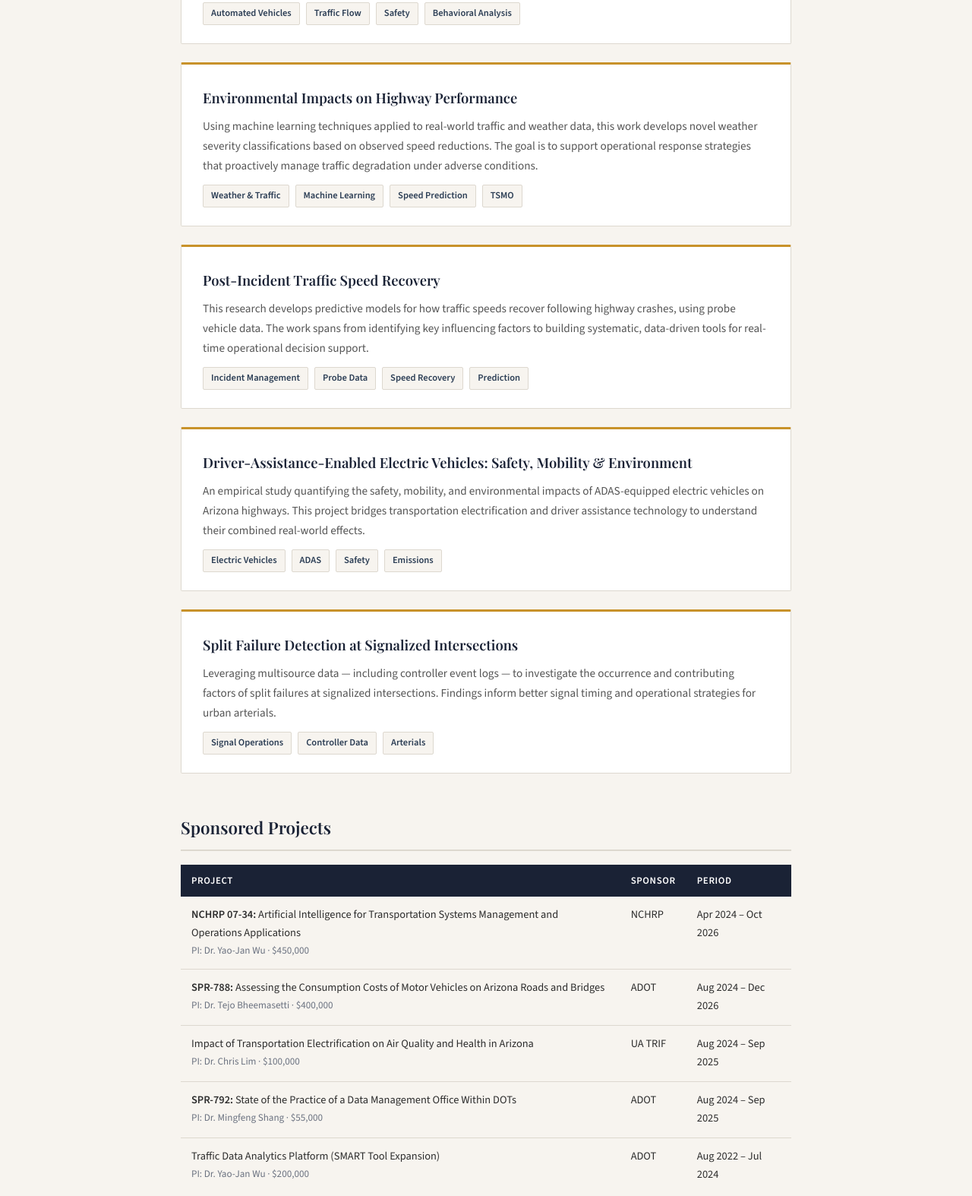
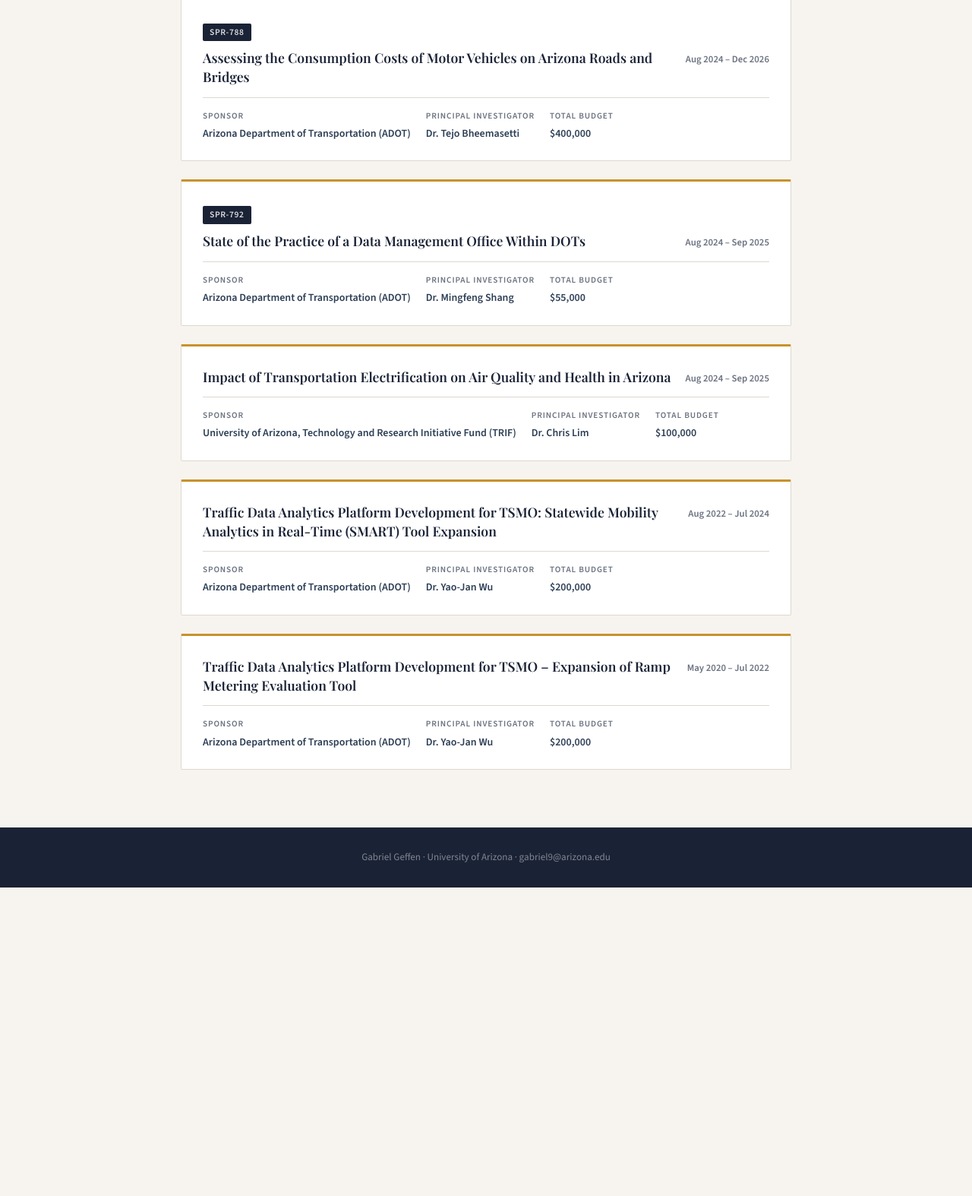
Before and after one commit to gabrielgeffen/gabrielgeffen.github.io, a plain HTML site: page projects/index.html in a window 1280 px wide. Shown: the part 536-2110 px from the top of the page at 76% size. After the commit the page ends 1704 px from the top, so only its background shows below. Drawn offline with nearby package versions, Linux system fonts and the light colour scheme.

Commit message:
Revise to only include sponsored research projects

```diff
--- a/projects/index.html
+++ b/projects/index.html
@@ -24,67 +24,31 @@
             color: var(--text);
             line-height: 1.7;
         }
-        header {
-            background: var(--navy);
-            color: white;
-            padding: 0 48px;
-        }
+        header { background: var(--navy); padding: 0 48px; }
         .header-inner {
-            max-width: 900px;
-            margin: 0 auto;
-            display: flex;
-            align-items: center;
-            justify-content: space-between;
-            height: 64px;
+            max-width: 900px; margin: 0 auto;
+            display: flex; align-items: center;
+            justify-content: space-between; height: 64px;
         }
         .site-name {
             font-family: 'Playfair Display', serif;
-            font-size: 1.2rem;
-            color: white;
-            text-decoration: none;
+            font-size: 1.2rem; color: white; text-decoration: none;
         }
         nav a {
-            color: rgba(255,255,255,0.75);
-            text-decoration: none;
-            font-size: 0.875rem;
-            font-weight: 600;
-            letter-spacing: 0.08em;
-            text-transform: uppercase;
-            margin-left: 28px;
-            transition: color 0.2s;
+            color: rgba(255,255,255,0.75); text-decoration: none;
+            font-size: 0.875rem; font-weight: 600;
+            letter-spacing: 0.08em; text-transform: uppercase;
+            margin-left: 28px; transition: color 0.2s;
         }
         nav a:hover, nav a.active { color: var(--amber-light); }
         .page-header {
-            background: var(--navy);
-            color: white;
-            padding: 40px 48px 48px;
-            border-bottom: 3px solid var(--amber);
+            background: var(--navy); color: white;
+            padding: 40px 48px 48px; border-bottom: 3px solid var(--amber);
         }
         .page-header-inner { max-width: 900px; margin: 0 auto; }
-        .page-header h1 {
-            font-family: 'Playfair Display', serif;
-            font-size: 2rem;
-            margin-top: 8px;
-        }
-        .page-header .breadcrumb {
-            color: var(--amber-light);
-            font-size: 0.8rem;
-            font-weight: 600;
-            letter-spacing: 0.1em;
-            text-transform: uppercase;
-        }
-        main {
-            max-width: 900px;
-            margin: 0 auto;
-            padding: 52px 48px;
-        }
-        .section { margin-bottom: 52px; }
-        h2 {
-            font-family: 'Playfair Display', serif;
-            font-size: 1.4rem;
-            color: var(--navy);
-            margin-bottom: 14px;
-        }
+        .page-header h1 { font-family: 'Playfair Display', serif; font-size: 2rem; margin-top: 8px; }
+        .breadcrumb { color: var(--amber-light); font-size: 0.8rem; font-weight: 600; letter-spacing: 0.1em; text-transform: uppercase; }
+        main { max-width: 900px; margin: 0 auto; padding: 52px 48px; }
         .project-card {
             background: white;
             border: 1px solid var(--border);
@@ -93,56 +57,59 @@
             border-radius: 2px;
             margin-bottom: 24px;
         }
+        .project-card-header {
+            display: flex;
+            justify-content: space-between;
+            align-items: flex-start;
+            gap: 16px;
+            margin-bottom: 12px;
+        }
         .project-card h3 {
             font-family: 'Playfair Display', serif;
-            font-size: 1.15rem;
+            font-size: 1.1rem;
             color: var(--navy);
+            line-height: 1.4;
+        }
+        .project-period {
+            font-size: 0.8rem;
+            font-weight: 600;
+            color: var(--muted);
+            white-space: nowrap;
+            padding-top: 3px;
+        }
+        .project-meta {
+            display: flex;
+            flex-wrap: wrap;
+            gap: 20px;
+            margin-top: 14px;
+            padding-top: 14px;
+            border-top: 1px solid var(--border);
+            font-size: 0.875rem;
+        }
+        .meta-item { display: flex; flex-direction: column; gap: 2px; }
+        .meta-label {
+            font-size: 0.7rem;
+            font-weight: 600;
+            letter-spacing: 0.08em;
+            text-transform: uppercase;
+            color: var(--muted);
+        }
+        .meta-value { color: var(--slate); font-weight: 600; }
+        .project-id {
+            display: inline-block;
+            font-size: 0.72rem;
+            font-weight: 600;
+            letter-spacing: 0.06em;
+            text-transform: uppercase;
+            background: var(--navy);
+            color: rgba(255,255,255,0.85);
+            padding: 2px 9px;
+            border-radius: 2px;
             margin-bottom: 10px;
         }
-        .project-card p { color: #555; margin-bottom: 12px; font-size: 0.95rem; }
-        .tag-list { display: flex; flex-wrap: wrap; gap: 8px; }
-        .tag {
-            background: var(--cream);
-            border: 1px solid var(--border);
-            color: var(--slate);
-            padding: 3px 10px;
-            font-size: 0.78rem;
-            border-radius: 2px;
-            font-weight: 600;
-        }
-        .funded-projects h2 {
-            padding-bottom: 10px;
-            border-bottom: 2px solid var(--border);
-            margin-bottom: 18px;
-        }
-        table {
-            width: 100%;
-            border-collapse: collapse;
-            font-size: 0.9rem;
-        }
-        th {
-            background: var(--navy);
-            color: white;
-            padding: 10px 14px;
-            text-align: left;
-            font-weight: 600;
-            font-size: 0.8rem;
-            letter-spacing: 0.05em;
-            text-transform: uppercase;
-        }
-        td { padding: 12px 14px; border-bottom: 1px solid var(--border); vertical-align: top; }
-        tr:last-child td { border-bottom: none; }
-        tr:hover td { background: #faf8f4; }
-        .sponsor-tag {
-            color: var(--muted);
-            font-size: 0.82rem;
-        }
         footer {
-            background: var(--navy);
-            color: rgba(255,255,255,0.45);
-            text-align: center;
-            padding: 28px;
-            font-size: 0.82rem;
+            background: var(--navy); color: rgba(255,255,255,0.45);
+            text-align: center; padding: 28px; font-size: 0.82rem;
         }
     </style>
 </head>
@@ -169,118 +136,136 @@
 </div>
 
 <main>
-    <div class="section">
-        <p style="color:#555; margin-bottom: 32px;">My research focuses on improving transportation system performance and resilience through data-driven methods, with applications in traffic operations, safety analysis, and intelligent transportation systems.</p>
 
     <div class="project-card">
-            <h3>Socially Compatible Driving with Automated Vehicles</h3>
-            <p>This project investigates how automated vehicles can better align with prevailing human driving behaviors to improve safety and traffic flow. I develop metrics for evaluating "social compatibility" in mixed traffic streams and propose data-driven strategies for integrating AVs into existing roadway environments.</p>
-            <div class="tag-list">
-                <span class="tag">Automated Vehicles</span>
-                <span class="tag">Traffic Flow</span>
-                <span class="tag">Safety</span>
-                <span class="tag">Behavioral Analysis</span>
+        <div class="project-id">NCHRP 07-34</div>
+        <div class="project-card-header">
+            <h3>Artificial Intelligence for Transportation Systems Management and Operations Applications</h3>
+            <span class="project-period">Apr 2024 – Oct 2026</span>
+        </div>
+        <div class="project-meta">
+            <div class="meta-item">
+                <span class="meta-label">Sponsor</span>
+                <span class="meta-value">National Cooperative Highway Research Program (NCHRP)</span>
+            </div>
+            <div class="meta-item">
+                <span class="meta-label">Principal Investigator</span>
+                <span class="meta-value">Dr. Yao-Jan Wu</span>
+            </div>
+            <div class="meta-item">
+                <span class="meta-label">Total Budget</span>
+                <span class="meta-value">$450,000</span>
+            </div>
         </div>
     </div>
 
     <div class="project-card">
-            <h3>Environmental Impacts on Highway Performance</h3>
-            <p>Using machine learning techniques applied to real-world traffic and weather data, this work develops novel weather severity classifications based on observed speed reductions. The goal is to support operational response strategies that proactively manage traffic degradation under adverse conditions.</p>
-            <div class="tag-list">
-                <span class="tag">Weather &amp; Traffic</span>
-                <span class="tag">Machine Learning</span>
-                <span class="tag">Speed Prediction</span>
-                <span class="tag">TSMO</span>
+        <div class="project-id">SPR-788</div>
+        <div class="project-card-header">
+            <h3>Assessing the Consumption Costs of Motor Vehicles on Arizona Roads and Bridges</h3>
+            <span class="project-period">Aug 2024 – Dec 2026</span>
+        </div>
+        <div class="project-meta">
+            <div class="meta-item">
+                <span class="meta-label">Sponsor</span>
+                <span class="meta-value">Arizona Department of Transportation (ADOT)</span>
+            </div>
+            <div class="meta-item">
+                <span class="meta-label">Principal Investigator</span>
+                <span class="meta-value">Dr. Tejo Bheemasetti</span>
+            </div>
+            <div class="meta-item">
+                <span class="meta-label">Total Budget</span>
+                <span class="meta-value">$400,000</span>
+            </div>
         </div>
     </div>
 
     <div class="project-card">
-            <h3>Post-Incident Traffic Speed Recovery</h3>
-            <p>This research develops predictive models for how traffic speeds recover following highway crashes, using probe vehicle data. The work spans from identifying key influencing factors to building systematic, data-driven tools for real-time operational decision support.</p>
-            <div class="tag-list">
-                <span class="tag">Incident Management</span>
-                <span class="tag">Probe Data</span>
-                <span class="tag">Speed Recovery</span>
-                <span class="tag">Prediction</span>
+        <div class="project-id">SPR-792</div>
+        <div class="project-card-header">
+            <h3>State of the Practice of a Data Management Office Within DOTs</h3>
+            <span class="project-period">Aug 2024 – Sep 2025</span>
+        </div>
+        <div class="project-meta">
+            <div class="meta-item">
+                <span class="meta-label">Sponsor</span>
+                <span class="meta-value">Arizona Department of Transportation (ADOT)</span>
+            </div>
+            <div class="meta-item">
+                <span class="meta-label">Principal Investigator</span>
+                <span class="meta-value">Dr. Mingfeng Shang</span>
+            </div>
+            <div class="meta-item">
+                <span class="meta-label">Total Budget</span>
+                <span class="meta-value">$55,000</span>
+            </div>
         </div>
     </div>
 
     <div class="project-card">
-            <h3>Driver-Assistance-Enabled Electric Vehicles: Safety, Mobility &amp; Environment</h3>
-            <p>An empirical study quantifying the safety, mobility, and environmental impacts of ADAS-equipped electric vehicles on Arizona highways. This project bridges transportation electrification and driver assistance technology to understand their combined real-world effects.</p>
-            <div class="tag-list">
-                <span class="tag">Electric Vehicles</span>
-                <span class="tag">ADAS</span>
-                <span class="tag">Safety</span>
-                <span class="tag">Emissions</span>
+        <div class="project-card-header">
+            <h3>Impact of Transportation Electrification on Air Quality and Health in Arizona</h3>
+            <span class="project-period">Aug 2024 – Sep 2025</span>
+        </div>
+        <div class="project-meta">
+            <div class="meta-item">
+                <span class="meta-label">Sponsor</span>
+                <span class="meta-value">University of Arizona, Technology and Research Initiative Fund (TRIF)</span>
+            </div>
+            <div class="meta-item">
+                <span class="meta-label">Principal Investigator</span>
+                <span class="meta-value">Dr. Chris Lim</span>
+            </div>
+            <div class="meta-item">
+                <span class="meta-label">Total Budget</span>
+                <span class="meta-value">$100,000</span>
+            </div>
         </div>
     </div>
 
     <div class="project-card">
-            <h3>Split Failure Detection at Signalized Intersections</h3>
-            <p>Leveraging multisource data — including controller event logs — to investigate the occurrence and contributing factors of split failures at signalized intersections. Findings inform better signal timing and operational strategies for urban arterials.</p>
-            <div class="tag-list">
-                <span class="tag">Signal Operations</span>
-                <span class="tag">Controller Data</span>
-                <span class="tag">Arterials</span>
+        <div class="project-card-header">
+            <h3>Traffic Data Analytics Platform Development for TSMO: Statewide Mobility Analytics in Real-Time (SMART) Tool Expansion</h3>
+            <span class="project-period">Aug 2022 – Jul 2024</span>
+        </div>
+        <div class="project-meta">
+            <div class="meta-item">
+                <span class="meta-label">Sponsor</span>
+                <span class="meta-value">Arizona Department of Transportation (ADOT)</span>
+            </div>
+            <div class="meta-item">
+                <span class="meta-label">Principal Investigator</span>
+                <span class="meta-value">Dr. Yao-Jan Wu</span>
+            </div>
+            <div class="meta-item">
+                <span class="meta-label">Total Budget</span>
+                <span class="meta-value">$200,000</span>
             </div>
         </div>
     </div>
 
-    <div class="funded-projects">
-        <h2>Sponsored Projects</h2>
-        <table>
-            <thead>
-                <tr>
-                    <th>Project</th>
-                    <th>Sponsor</th>
-                    <th>Period</th>
-                </tr>
-            </thead>
-            <tbody>
-                <tr>
-                    <td>
-                        <strong>NCHRP 07-34:</strong> Artificial Intelligence for Transportation Systems Management and Operations Applications
-                        <div class="sponsor-tag">PI: Dr. Yao-Jan Wu · $450,000</div>
-                    </td>
-                    <td>NCHRP</td>
-                    <td>Apr 2024 – Oct 2026</td>
-                </tr>
-                <tr>
-                    <td>
-                        <strong>SPR-788:</strong> Assessing the Consumption Costs of Motor Vehicles on Arizona Roads and Bridges
-                        <div class="sponsor-tag">PI: Dr. Tejo Bheemasetti · $400,000</div>
-                    </td>
-                    <td>ADOT</td>
-                    <td>Aug 2024 – Dec 2026</td>
-                </tr>
-                <tr>
-                    <td>
-                        Impact of Transportation Electrification on Air Quality and Health in Arizona
-                        <div class="sponsor-tag">PI: Dr. Chris Lim · $100,000</div>
-                    </td>
-                    <td>UA TRIF</td>
-                    <td>Aug 2024 – Sep 2025</td>
-                </tr>
-                <tr>
-                    <td>
-                        <strong>SPR-792:</strong> State of the Practice of a Data Management Office Within DOTs
-                        <div class="sponsor-tag">PI: Dr. Mingfeng Shang · $55,000</div>
-                    </td>
-                    <td>ADOT</td>
-                    <td>Aug 2024 – Sep 2025</td>
-                </tr>
-                <tr>
-                    <td>
-                        Traffic Data Analytics Platform (SMART Tool Expansion)
-                        <div class="sponsor-tag">PI: Dr. Yao-Jan Wu · $200,000</div>
-                    </td>
-                    <td>ADOT</td>
-                    <td>Aug 2022 – Jul 2024</td>
-                </tr>
-            </tbody>
-        </table>
+    <div class="project-card">
+        <div class="project-card-header">
+            <h3>Traffic Data Analytics Platform Development for TSMO – Expansion of Ramp Metering Evaluation Tool</h3>
+            <span class="project-period">May 2020 – Jul 2022</span>
         </div>
+        <div class="project-meta">
+            <div class="meta-item">
+                <span class="meta-label">Sponsor</span>
+                <span class="meta-value">Arizona Department of Transportation (ADOT)</span>
+            </div>
+            <div class="meta-item">
+                <span class="meta-label">Principal Investigator</span>
+                <span class="meta-value">Dr. Yao-Jan Wu</span>
+            </div>
+            <div class="meta-item">
+                <span class="meta-label">Total Budget</span>
+                <span class="meta-value">$200,000</span>
+            </div>
+        </div>
+    </div>
+
 </main>
 
 <footer>
```
Lines whose indentation alone changed are shown as unchanged.
